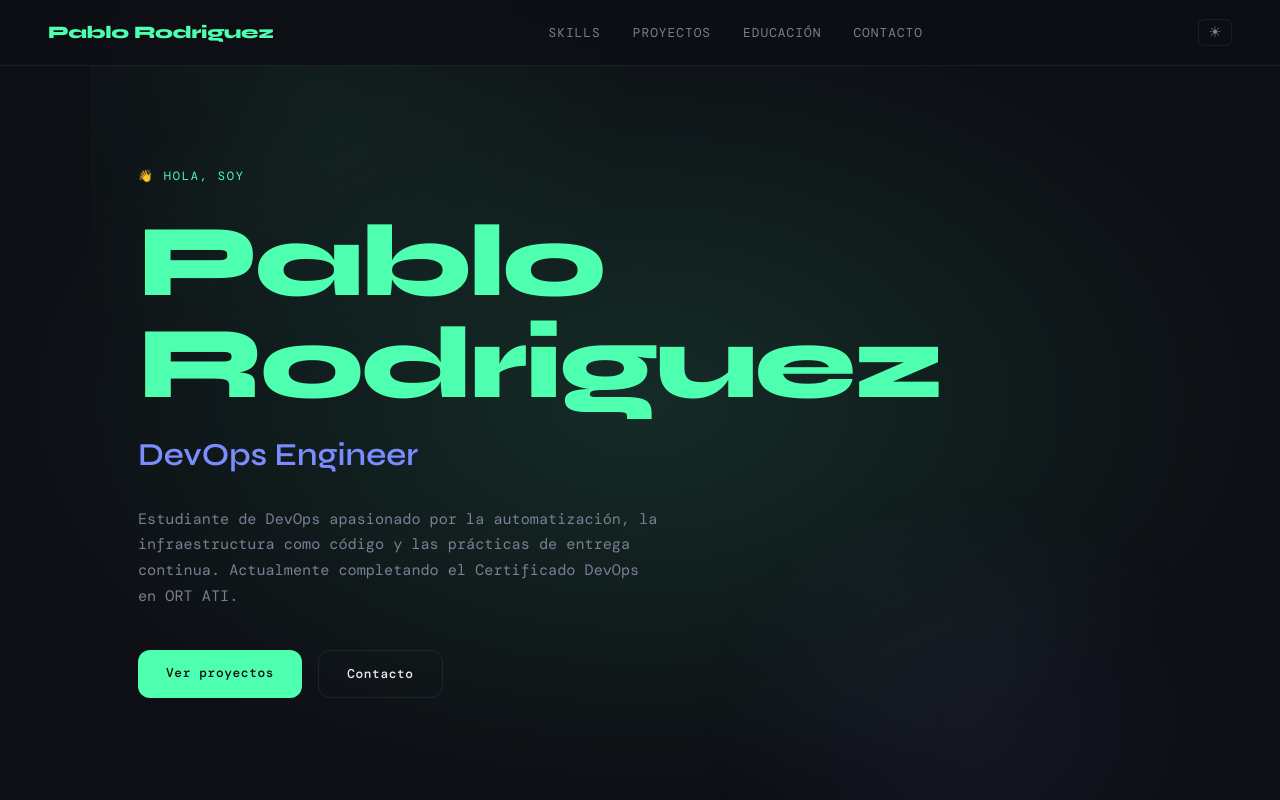
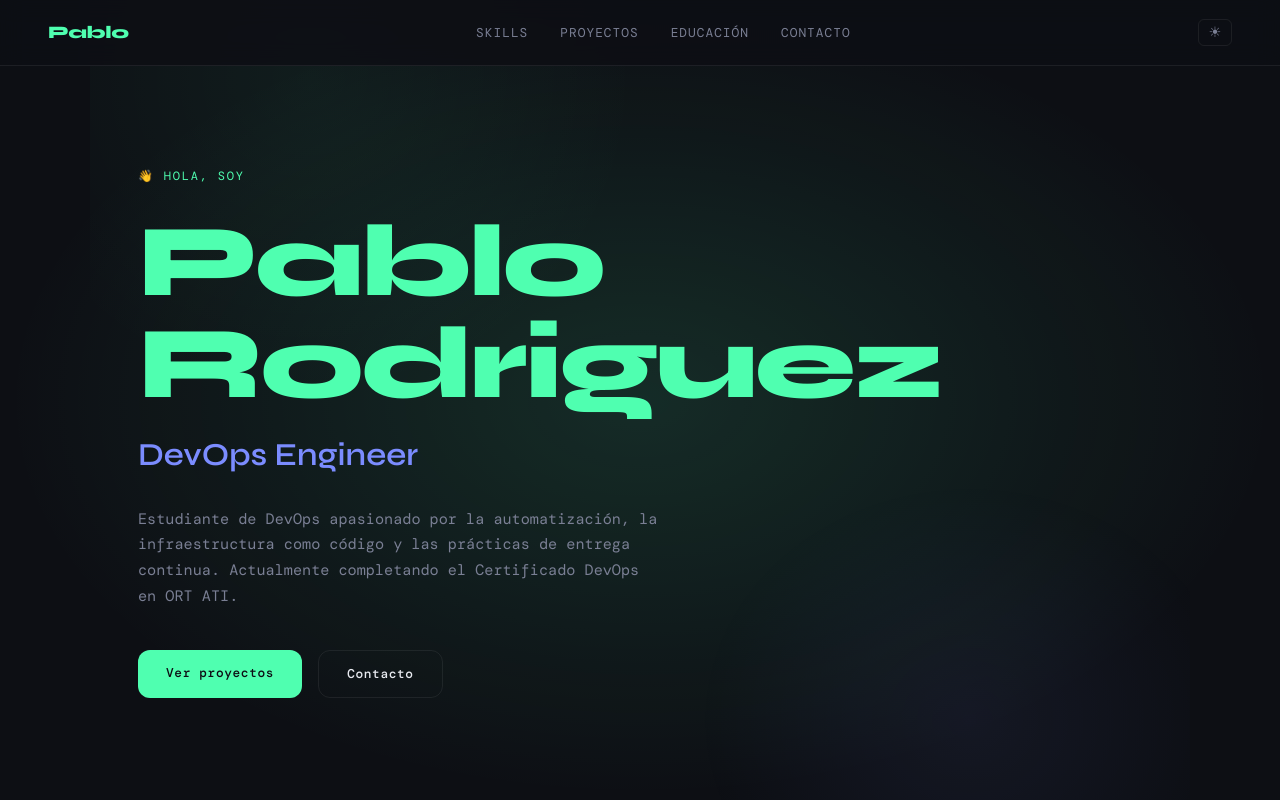
Before and after one commit to pablo-rodriguez-zunino/portfolio-devops, a website: page index.html in a window 1280 px wide. Shown: the top 800 px of the page. Drawn offline with nearby package versions, Linux system fonts and the light colour scheme; a web font is replaced by a local one.

Commit message:
Se modifica el index para testear branch protection

```diff
--- a/index.html
+++ b/index.html
@@ -12,7 +12,7 @@
 
   <!-- NAV -->
   <nav>
-    <a href="#hero" class="nav-logo">Pablo Rodriguez</a>
+    <a href="#hero" class="nav-logo">Pablo</a>
     <ul class="nav-links">
       <li><a href="#skills">Skills</a></li>
       <li><a href="#projects">Proyectos</a></li>
```
